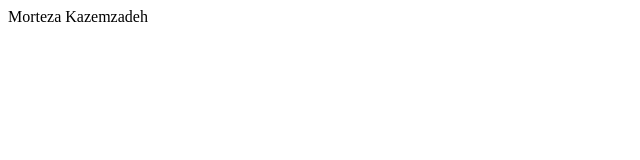
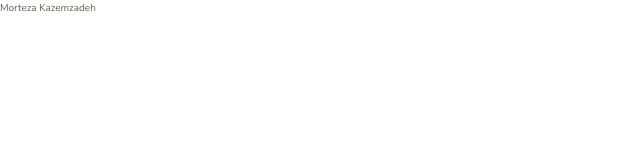
Before and after one commit to kazemzadeh1983/nexter, a website: page index.html in a window 1280 px wide. Shown: the whole page, without its empty margins (0-640 px from the left). Drawn offline with nearby package versions, Linux system fonts and the light colour scheme; files that its build step writes are made by us from their sources.

Commit message:
install package

```diff
--- a/package.json
+++ b/package.json
@@ -5,7 +5,7 @@
   "main": "index.js",
   "scripts": {
     "watch:sass": "node-sass sass/main.scss css/style.css -w",
-    "devserver": "live-server",
+    "devserver": "live-server --browser=firefox --port=50361",
     "start": "npm-run-all --parallel devserver watch:sass",
 
     "compile:sass": "node-sass sass/main.scss css/style.comp.css",
--- a/sass/_base.scss
+++ b/sass/_base.scss
@@ -13,3 +13,26 @@ $color-grey-dark-2: #6D5D4B;
 // FONT VARIABLES
 $font-primary: 'Nunito', sans-serif;
 $font-display: 'Josefin Sans', sans-serif;
+
+*,
+*::before,
+*::after {
+    margin: 0 ;
+    padding: 0 ;
+    box-sizing: inherit ;
+
+}
+
+html {
+    box-sizing: border-box ;
+    font-size: 62.5% ;
+
+}
+
+body {
+    font-family: $font-primary;
+    color: $color-grey-dark-2;
+    font-weight: 300;
+    line-height: 1.6;
+
+}
```
